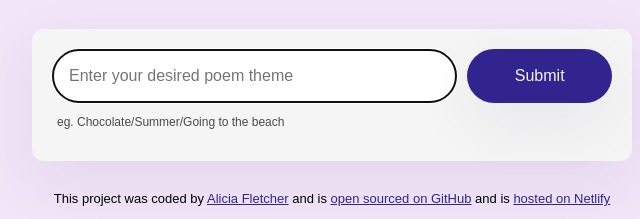
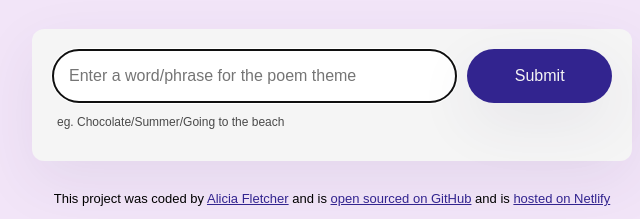
Before and after one commit to anafletcher/AI-poems-project, a plain HTML site: page index.html in a window 1280 px wide. Shown: the part 195-414 px from the top of the page, 96-736 px from the left. Drawn offline with nearby package versions, Linux system fonts and the light colour scheme.

Commit message:
Modified form input prompt

```diff
--- a/index.html
+++ b/index.html
@@ -19,7 +19,7 @@
 
         <input
           type="text"
-          placeholder="Enter your desired poem theme"
+          placeholder="Enter a word/phrase for the poem theme"
           autofocus
           required
           class="theme"
```
